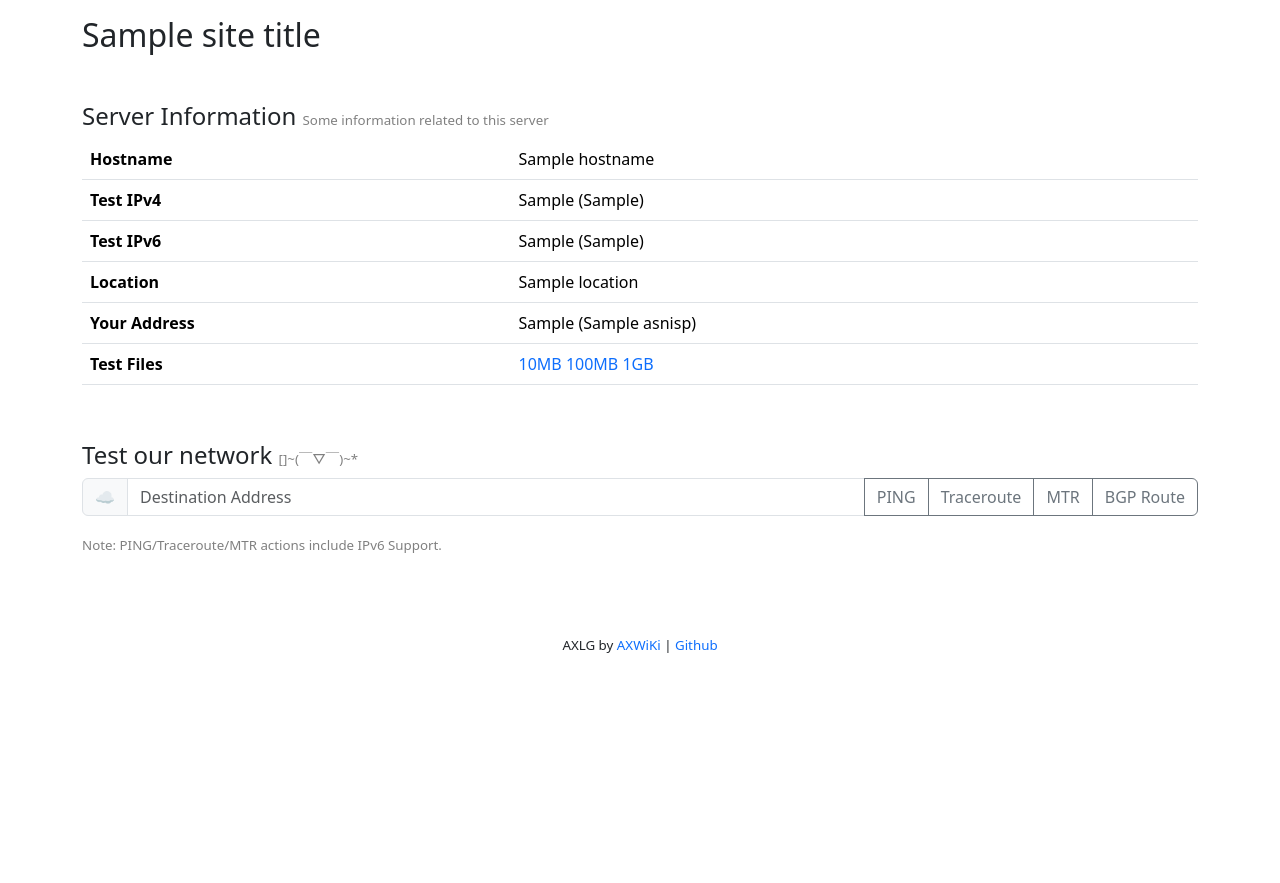
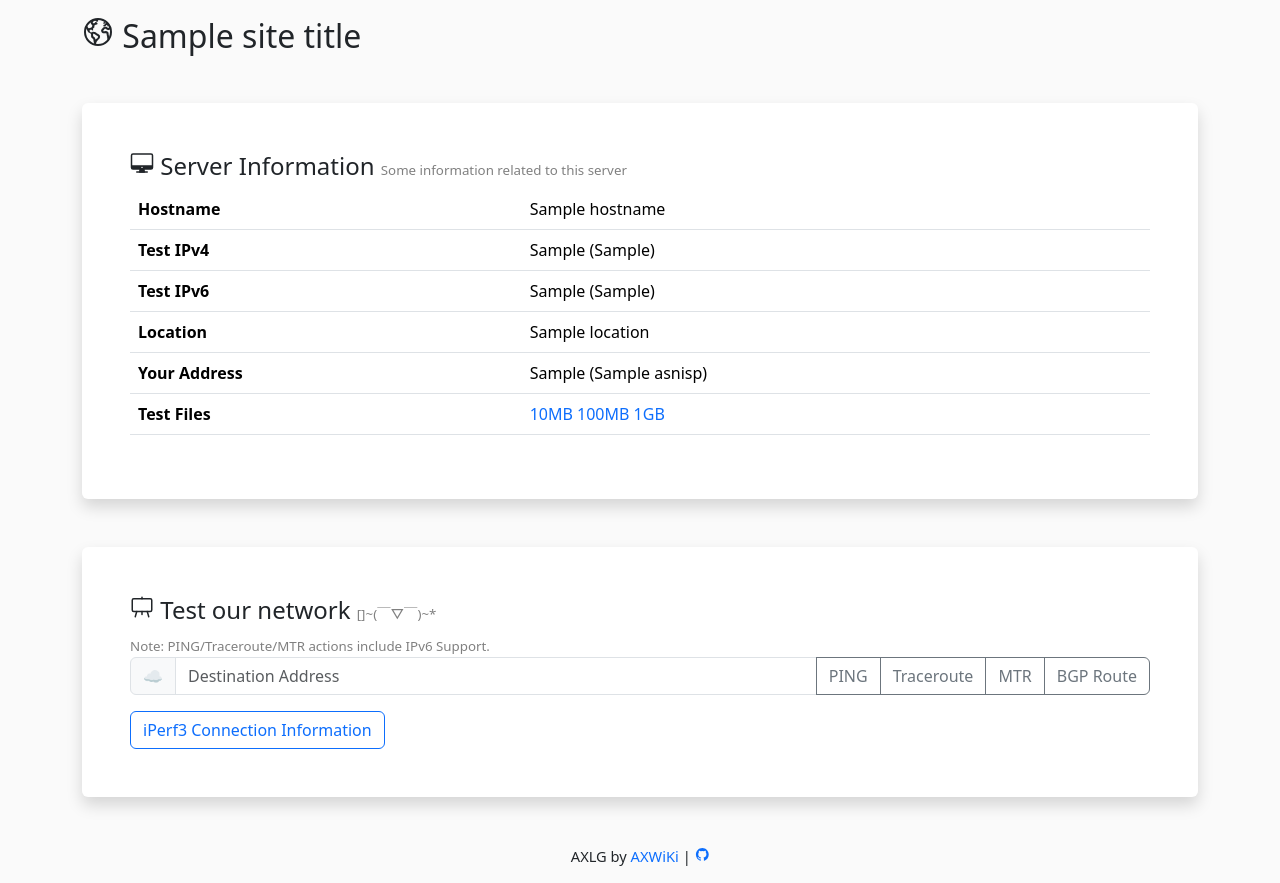
Before and after one commit to xosadmin/axlg, a Flask app: template templates/index.html in a window 1280 px wide. Before the commit the page ends 653 px from the top, so only its background shows below. Run offline with Flask 3, Linux system fonts and the light colour scheme; the template is opened without the code that fills it: most values are stand-ins (such as "Sample title", 1, 10 or a date in 2020); some libraries are stand-ins or nearby versions.

Commit message:
Optimise GUI

```diff
--- a/conf.py
+++ b/conf.py
@@ -3,6 +3,6 @@ sysconfig = {
     "hostname": "Server",
     "Location": "",
     "pingtime": "4", # Maximum Ping times of each time
-    "iperf3": "Disabled", # Specify iperf3 server for speedtest, set Disable for disable iperf3
+    "iperf3": "Disabled", # Specify iperf3 server for speedtest, set to Disabled for disable iperf3
     "DiscourageSearchEngine": True # Set to True if you don't wish search engine index your LG
 }
--- a/static/main.js
+++ b/static/main.js
@@ -7,7 +7,13 @@ function copycontent(flag) {
 
 function doActions(type) {
     var value = document.getElementById("dstaddr").value;
+    if (value === "") {
+        document.getElementById("inputWarn").innerHTML = "<p>Error: The destination address cannot be empty!</p>";
+        document.getElementById("inputWarn").style.display = "block";
+    }
+    else {
         document.getElementById("lgResult").style.display = "none";
+        document.getElementById("inputWarn").style.display = "none";
         const Http = new XMLHttpRequest();
         const url='/process/' + type + "/" + value;
         Http.open("GET", url);
@@ -19,3 +25,13 @@ function doActions(type) {
             }
         }
     }
+}
+
+function hideshowresult(flag) {
+    if (flag === "hide") {
+        document.getElementById("lgResult").style.display = "none";
+    }
+    else {
+        document.getElementById("lgResult").style.display = "block";
+    }
+}
--- a/static/site.css
+++ b/static/site.css
@@ -1,5 +1,9 @@
 a {
     text-decoration: none;
+}
+
+body {
+    background-color: rgb(250,250,250);
 }
 
 small {
@@ -15,6 +19,14 @@ small {
     border-radius: 25px;
 }
 
+#inputWarn {
+    display: none;
+}
+
+#inputWarn > p {
+    color: red;
+}
+
 #lgResult {
     opacity: 85%;
     display: none;
@@ -22,5 +34,5 @@ small {
 
 #footer > p {
     text-align: center;
-    font-size: 10pt;
+    font-size: 11pt;
 }
--- a/templates/index.html
+++ b/templates/index.html
@@ -7,6 +7,8 @@
     <link href="https://cdn.jsdelivr.net/npm/bootstrap@5.3.3/dist/css/bootstrap.min.css" rel="stylesheet">
     <script src="https://cdn.jsdelivr.net/npm/bootstrap@5.3.3/dist/js/bootstrap.bundle.min.js"></script>
     <link rel="stylesheet" href="https://cdn.jsdelivr.net/gh/lipis/flag-icons@7.2.3/css/flag-icons.min.css" />
+    <script type="module" src="https://unpkg.com/ionicons@7.1.0/dist/ionicons/ionicons.esm.js"></script>
+    <script nomodule src="https://unpkg.com/ionicons@7.1.0/dist/ionicons/ionicons.js"></script>
     <link rel="stylesheet" href="{{url_for('static',filename='site.css')}}" />
     <script src="{{url_for('static',filename='main.js')}}"></script>
 </head>
@@ -14,11 +16,11 @@
 
 <div class="container mt-3">
     <div id="header">
-        <h2>{{siteTitle}}</h2>
+        <h2><ion-icon name="earth-outline"></ion-icon> {{siteTitle}}</h2>
         <p>&nbsp;</p>
     </div>
-    <div id="info">
-        <h4>Server Information <small>Some information related to this server</small></h4>
+    <div class="mt-3 p-5 shadow mb-5 bg-white rounded" id="info">
+        <h4><ion-icon name="desktop-outline"></ion-icon> Server Information <small>Some information related to this server</small></h4>
         <table class="table table-hover">
             <tbody>
                 <tr>
@@ -48,27 +50,32 @@
             </tbody>
         </table>
     </div>
-    <p>&nbsp;</p>
-    <div id="test">
-        <h4>Test our network <small>[]~(￣▽￣)~*</small></h4>
+    <div class="mt-3 p-5 shadow mb-5 bg-white rounded" id="test">
+        <h4><ion-icon name="easel-outline"></ion-icon> Test our network <small>[]~(￣▽￣)~*</small></h4>
+        <small>Note: PING/Traceroute/MTR actions include IPv6 Support.</small>
         <div class="input-group mb-3">
             <span class="input-group-text">☁</span>
-            <input type="text" class="form-control" id="dstaddr" placeholder="Destination Address">
+            <input type="text" class="form-control" id="dstaddr" placeholder="Destination Address" required>
             <button class="btn btn-outline-secondary" id="doPing" type="button" onclick="doActions('ping');">PING</button>
             <button class="btn btn-outline-secondary" id="doTrace" type="button" onclick="doActions('tracert');">Traceroute</button>
             <button class="btn btn-outline-secondary" id="doMTR" type="button" onclick="doActions('mtr');">MTR</button>
             <button class="btn btn-outline-secondary" id="doBGPRoute" type="button" onclick="doActions('bgproute');">BGP Route</button>
         </div>
-        <small>Note: PING/Traceroute/MTR actions include IPv6 Support.</small>
-        <br>
+        <div id="inputWarn"></div>
+        {% if iperf3 != "Disabled" %}
+        <button type="button" id="iperf3button" class="btn btn-outline-primary" data-bs-toggle="collapse" data-bs-target="#iperf3info">iPerf3 Connection Information</button>
+            <div id="iperf3info" class="collapse">
+                <p>&nbsp;</p>
+                <p>Connection Information: <span style="font-weight:bold;">{{iperf3}}</span></p>
+                <p>Syntax: <span style="font-weight:bold;">iperf3 -c server-address -p port</span></p>
+            </div>
+        {% endif %}
+        <div class="mt-4 p-5 bg-secondary text-white rounded" id="lgResult">
+          <p>Waiting for action...</p>
+        </div>
     </div>
-    <p>&nbsp;</p>
-    <div class="mt-4 p-5 bg-secondary text-white rounded" id="lgResult">
-      <p>Waiting for action...</p>
-    </div>
-    <p>&nbsp;</p>
     <div id="footer">
-        <p>AXLG by <a href="https://www.ax.wiki" title="axwiki">AXWiKi</a>  |  <a href="https://github.com/xosadmin/axlg" title="Github">Github</a></p>
+        <p>AXLG by <a href="https://www.ax.wiki" title="axwiki" target="_blank">AXWiKi</a>  |  <a href="https://github.com/xosadmin/axlg" title="Github" target="_blank"><ion-icon name="logo-github"></ion-icon></a></p>
     </div>
 </div>
 
```
Lines whose indentation alone changed are shown as unchanged.
